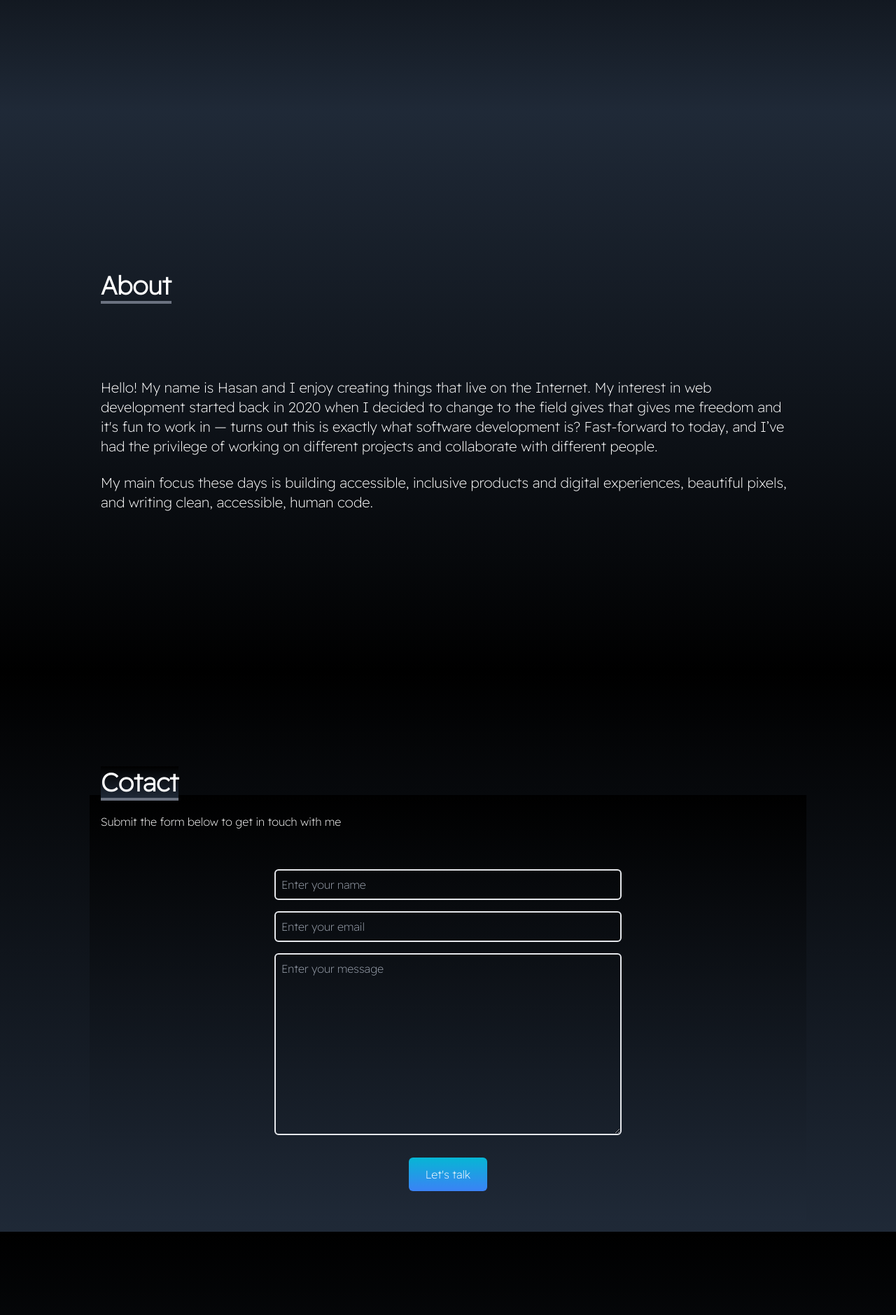
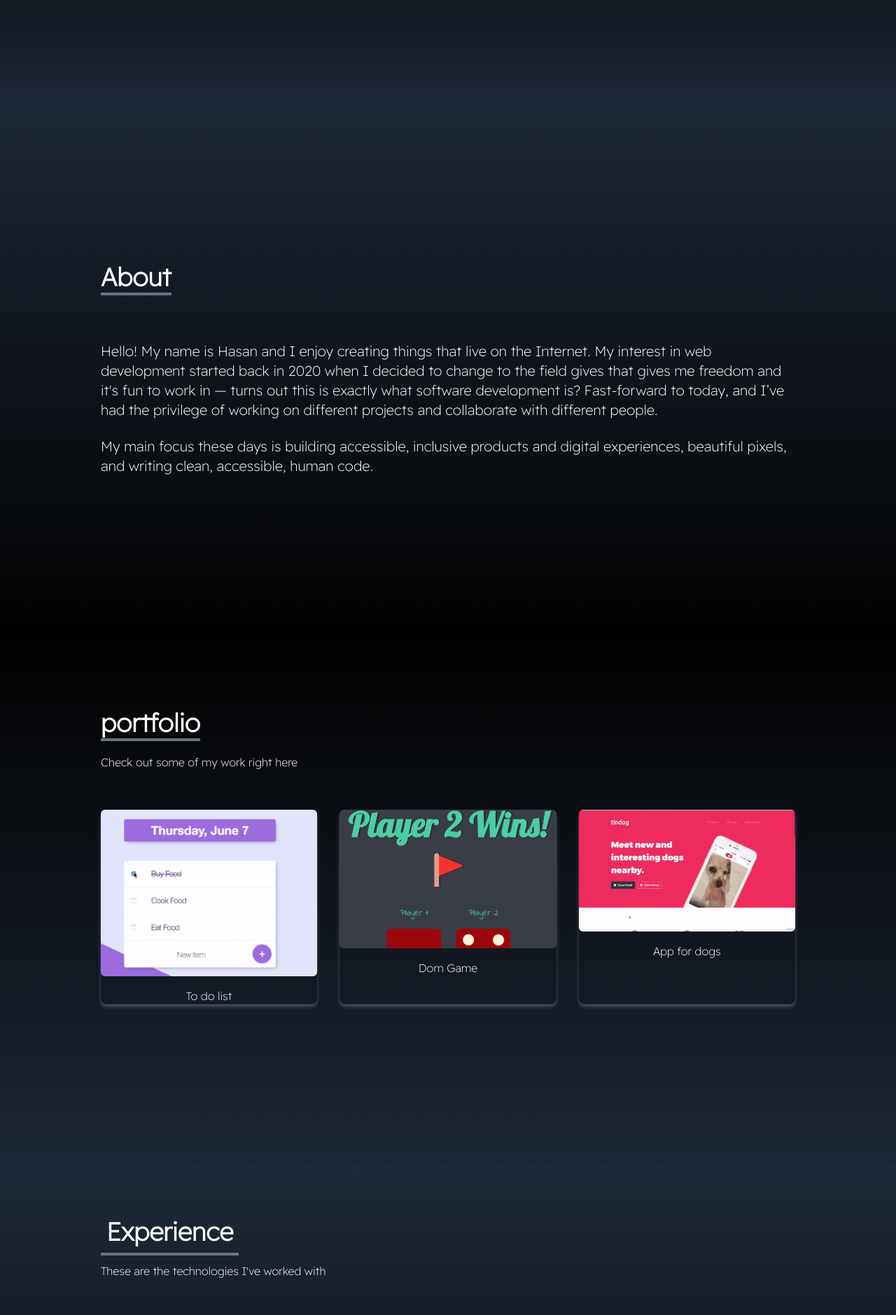
Before and after one commit to Hasankc/Portfolio, a React (Create React App) app: page / in a window 1280 px wide. Shown: the part 640-2519 px from the top of the page at 70% size. Built offline with nearby package versions, Linux system fonts and the light colour scheme.

Commit message:
Fixed some bugs

```diff
--- a/src/App.js
+++ b/src/App.js
@@ -8,16 +8,16 @@ import SocialLinks from "./components/SocialLinks";
 
 function App() {
   return (
-    <div >
+    <div>
       <NavBar />
       <Home />
       <About />
+
+      <Portfolio />
+      <Experience />
+
       <Contact />
-      <Portfolio />
-      {/* <Experience />
-
-
-      <SocialLinks /> */}
+      <SocialLinks />
     </div>
   );
 }
--- a/src/components/About.jsx
+++ b/src/components/About.jsx
@@ -3,17 +3,17 @@ import React from "react";
 const About = () => {
   return (
     <div
-      name="about"
-      className="w-full h-screen bg-gradient-to-b from-gray-800 to-black text-white"
+      name="about "
+      className="w-full h-screen bg-gradient-to-b from-gray-800 to-black text-white -mt-8"
     >
-      <div className="max-w-screen-lg p-4 mx-auto flex flex-col justify-center w-full h-full">
+      <div className="max-w-screen-lg p-4 mx-auto flex flex-col justify-center w-full h-full ">
         <div className="pb-8">
-          <p className="text-4xl font-bold inline border-b-4 border-gray-500">
+          <p className="text-4xl font-bold inline border-b-4 border-gray-500 ">
             About
           </p>
         </div>
 
-        <p className="text-xl mt-20">
+        <p className="text-xl mt-10">
           Hello! My name is Hasan and I enjoy creating things that live on the
           Internet. My interest in web development started back in 2020 when I
           decided to change to the field gives that gives me freedom and it's
@@ -24,7 +24,7 @@ const About = () => {
 
         <br />
 
-        <p className="text-xl">
+        <p className="text-xl ">
           My main focus these days is building accessible, inclusive products
           and digital experiences, beautiful pixels, and writing clean,
           accessible, human code.
--- a/src/components/Contact.jsx
+++ b/src/components/Contact.jsx
@@ -4,17 +4,17 @@ const Contact = () => {
   return (
     <div
       name="contact"
-      className="w-full h-screen bg-gradient-to-b from-black to-gray-800 p-4 text-white pt-44 "
+      className="max-w-100  h-screen bg-gradient-to-b from-black to-gray-800  text-white "
     >
-      <div className="flex flex-col p-4 justify-center max-w-screen-lg mx-auto h-full bg-gradient-to-b pt-44">
+      <div className=" flex flex-col p-4 justify-center max-w-screen-lg mx-auto h-full bg-gradient-to-b ">
         <div className="pb-8">
-          <p className="text-4xl font-bold inline border-b-4 border-gray-500 bg-gradient-to-b ">
-            Cotact
+          <p className=" text-4xl font-bold inline border-b-4 border-gray-500 bg-gradient-to-b ">
+            Contact
           </p>
           <p className="py-6">Submit the form below to get in touch with me</p>
         </div>
 
-        <div className=" flex justify-center items-center pb-52">
+        <div className="flex justify-center items-center ">
           <form
             action="https://getform.io/f/32a301d7-2b59-4231-8623-37183d0748bd"
             method="POST"
@@ -36,7 +36,7 @@ const Contact = () => {
             <textarea
               name="message"
               placeholder="Enter your message"
-              rows="10"
+              rows="4"
               className="p-2 bg-transparent border-2 rounded-md text-white focus:outline-none  "
             ></textarea>
 
--- a/src/components/Experience.jsx
+++ b/src/components/Experience.jsx
@@ -77,9 +77,9 @@ const Experience = () => {
   return (
     <div
       name="experience"
-      className="bg-gradient-to-b from-gray-800 to-black w-full h-screen"
+      className=" bg-gradient-to-b from-gray-800 to-black w-full h-screen -mt-8"
     >
-      <div className="max-w-screen-lg mx-auto p-4 flex flex-col justify-center w-full h-full text-white">
+      <div className="max-w-screen-lg mx-auto p-4 flex flex-col justify-center w-full h-full text-white ">
         <div>
           <p className="text-4xl font-bold border-b-4 border-gray-500 p-2 inline">
             Experience
--- a/src/components/Portfolio.jsx
+++ b/src/components/Portfolio.jsx
@@ -39,9 +39,9 @@ const Portfolio = () => {
   return (
     <div
       name="portfolio"
-      className="bg-gradient-to-b from-black to-gray-800 w-full text-white md:h-screen pb-20 "
+      className="bg-gradient-to-b from-black to-gray-800 w-full text-white md:h-screen pb-20  -mt-8"
     >
-      <div className="max-w-screen-lg p-4 mx-auto flex flex-col justify-center w-full h-full pb-20">
+      <div className="max-w-screen-lg p-4 mx-auto flex flex-col justify-center w-full h-full pb-20 ">
         <div className="pb-8">
           <p className="text-4xl font-bold inline border-b-4 border-gray-500">
             portfolio
```
